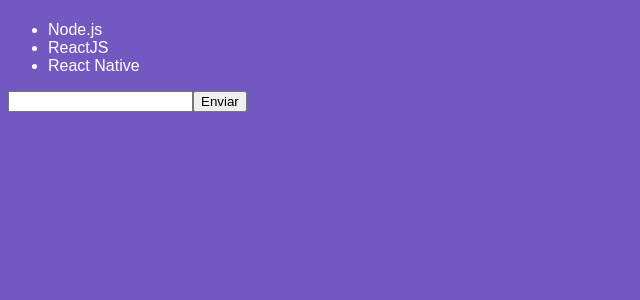
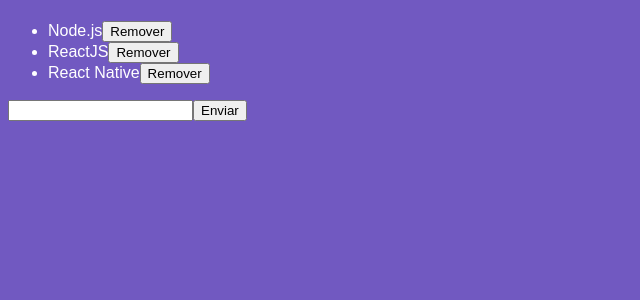
Before and after one commit to mtheusbrito/introducao-react, a React app: page / in a window 1280 px wide. Shown: the top 300 px of the page, without its empty margins (0-640 px from the left). Built offline with nearby package versions, Linux system fonts and the light colour scheme.

Commit message:
Removendo itens do estado

```diff
--- a/src/components/TechList.js
+++ b/src/components/TechList.js
@@ -19,13 +19,21 @@
         e.preventDefault();
         this.setState({ techs: [...this.state.techs, this.state.newTech], newTech: ''})
     }
+    handleDelete = (tech) =>{
+    this.setState({techs: this.state.techs.filter(t => t!== tech)})
+    }
 render(){
     console.log(this.state.techs);
 return (
         <form onSubmit={this.handleSubmit}>
         <h1>{this.state.newTech} </h1>
             <ul>
-                {this.state.techs.map(tech => <li key={tech}>{tech} </li> )}
+                {this.state.techs.map(tech => (
+                <li key={tech}>
+                {tech}
+                <button onClick={()=> this.handleDelete(tech) }type="button">Remover</button>
+                </li>
+                ))}
             </ul>
             <input type="text" onChange={this.handleInputChange}  value={this.state.newTech}/>
             <button type="submit">Enviar </button>
```
